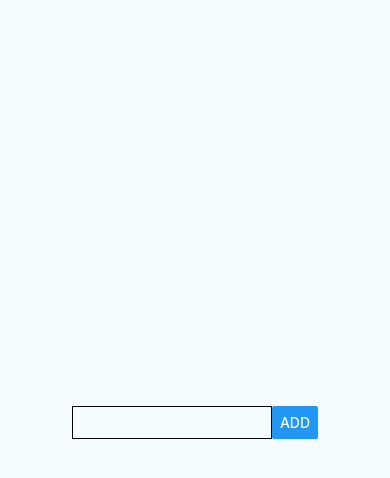
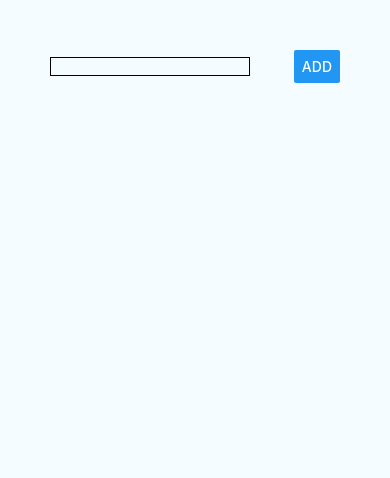
Before and after one commit to Natalied9/AwesomePlaces, a React Native app: screen / in a window 390 px wide. Shown: the top 478 px of the page. Built offline with nearby package versions, Linux system fonts and the light colour scheme.

Commit message:
Adjusted style with Flexbox

```diff
--- a/App.js
+++ b/App.js
@@ -3,6 +3,9 @@ import { StyleSheet, View } from 'react-native';
 
 import PlaceUserInput from './src/components/PlaceUserInput/PlaceUserInput';
 import PlaceList from './src/components/PlaceList/PlaceList';
+
+// explanation of
+//https://appdividend.com/2018/07/30/react-native-create-delete-functionality/
 
 export default class App extends Component {
 state = {
@@ -61,13 +64,17 @@ placeDeletedHandler = index => {
 const styles = StyleSheet.create({
   container: {
     flex: 1,
-    justifyContent: 'center',
+    padding: 50,
+    width: '100%',
+    justifyContent: 'flex-start',
     alignItems: 'center',
     backgroundColor: '#F5FCFF',
+
   },
 
     listContainer: {
-    width:"80%"
+    width:"80%",
+
   }
 
 });
--- a/src/components/ListItem/ListItem.js
+++ b/src/components/ListItem/ListItem.js
@@ -11,7 +11,7 @@ const listItem = props => (
 
 const styles = StyleSheet.create({
 	listItem: {
-		width: "100%",
+		width: '100%',
 		marginBottom: 5,
 		padding: 10,
 		backgroundColor: "#eee"
--- a/src/components/PlaceList/PlaceList.js
+++ b/src/components/PlaceList/PlaceList.js
@@ -1,5 +1,5 @@
 import React from 'react';
-import { View, StyleSheet } from 'react-native';
+import { View, StyleSheet,  ScrollView} from 'react-native';
 
 import ListItem from '../ListItem/ListItem';
 
@@ -19,7 +19,9 @@ const placeList = props => {
 
 const styles = StyleSheet.create({
 	listContainer: {
-		width: '100%'
+		width: '100%',
+    	justifyContent: 'space-between',
+    	alignItems: 'center',
 	}
 });
 
--- a/src/components/PlaceUserInput/PlaceUserInput.js
+++ b/src/components/PlaceUserInput/PlaceUserInput.js
@@ -45,11 +45,16 @@ class PlaceUserInput extends Component {
 
 const styles = StyleSheet.create({
 
- inputContainer :{
+ inputContainer: {
    //   flex: 1,
+   width: "100%",
    flexDirection: "row",
-   justifyContent: "space-between"
+   justifyContent: "space-between",
+   alignItems: "center"
     },
+
+
+
 
   textBorder: {
     width: 200,
```
